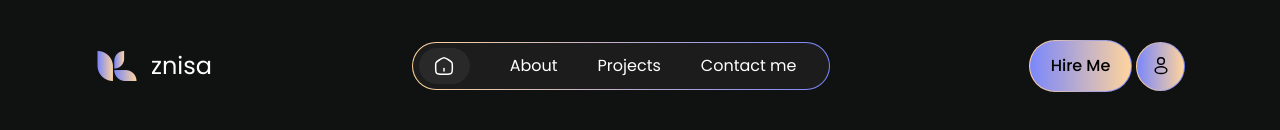
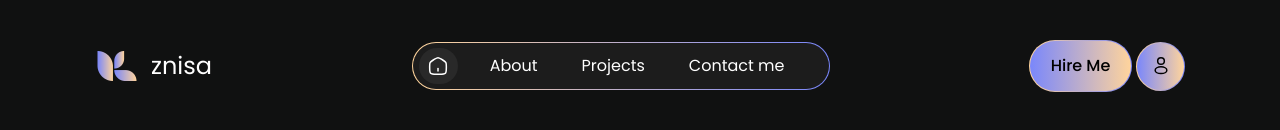
Before and after one commit to kudae3/znisa, a React (Vite) app: page / in a window 1280 px wide. Shown: the top 130 px of the page. Built offline with nearby package versions, Linux system fonts and the light colour scheme.

Commit message:
feat: implement smooth scrolling for navigation and update section IDs in App component

```diff
--- a/src/App.jsx
+++ b/src/App.jsx
@@ -14,22 +14,22 @@ function App() {
       <div className="container">
         <Navbar/>
       </div>
-      <div>
+      <div id="home">
         <div className="container">
           <Hero />
         </div>
         <Banner/>
       </div>
-      <div className="container">
+      <div id="about" className="container">
         <Process/>
       </div>
-      <div className="container">
+      <div id="projects" className="container">
         <Projects/>
       </div>
       <div className="container">
         <Testimonials/>
       </div>
-      <div className="container">
+      <div id="contact" className="container">
         <Contact/>
       </div>
       <div className="container">
--- a/src/components/Navbar.jsx
+++ b/src/components/Navbar.jsx
@@ -3,6 +3,21 @@ import People from '../assets/icons/People'
 import GradientButton from '../assets/ui/GradientBtn'
 
 const Navbar = () => {
+  const navItems = [
+    { id: 1, label: 'Home', icon: <Home/>, isActive: true, href: '#home' },
+    { id: 2, label: 'About', icon: null, isActive: false, href: '#about' },
+    { id: 3, label: 'Projects', icon: null, isActive: false, href: '#projects' },
+    { id: 4, label: 'Contact me', icon: null, isActive: false, href: '#contact' }
+  ]
+
+  const handleScroll = (e, href) => {
+    e.preventDefault()
+    const element = document.querySelector(href)
+    if (element) {
+      element.scrollIntoView({ behavior: 'smooth' })
+    }
+  }
+
   return (
     <div className='flex flex-col md:flex-row justify-between items-start md:items-center gap-3 md:gap-0'>
 
@@ -14,19 +29,17 @@ const Navbar = () => {
 
       {/* Routes Buttons */}
       <div className='gradient-border-wrapper w-full max-w-[418px] h-12 rounded-[290px] mx-auto md:mx-0'>
-        <div className='w-full h-full bg-[#1C1C1C] rounded-[290px] flex justify-between items-center gap-10 py-1.5 pl-1.5 pr-1.5 lg:pr-8 text-white'>
-          <div className='w-[52px] h-9 rounded-[40px] flex justify-center items-center bg-[#292929]'>
-            <Home/>
-          </div>
-          <div className='h-9 rounded-[40px] flex justify-center items-center'>
-            <p className='font-normal text-[10px] md:text-[16px] leading-[100%]'>About</p>
-          </div>
-          <div className='h-9 rounded-[40px] flex justify-center items-center'>
-            <p className='font-normal text-[10px] md:text-[16px] leading-[100%]'>Projects</p>
-          </div>
-          <div className='h-9 rounded-[40px] flex justify-center items-center whitespace-nowrap'>
-            <p className='font-normal text-[10px] md:text-[16px] leading-[100%]'>Contact me</p>
-          </div>
+        <div className='w-full h-full bg-[#1C1C1C] rounded-[290px] flex justify-between items-center gap-5 py-1.5 pl-1.5 pr-1.5 lg:pr-8 text-white'>
+          {navItems.map((item) => (
+            <a
+              key={item.id}
+              href={item.href}
+              onClick={(e) => handleScroll(e, item.href)}
+              className={`${item.icon ? 'w-[52px]' : 'px-3'} h-9 rounded-[40px] flex justify-center items-center ${item.isActive ? 'bg-[#292929]' : ''} ${item.label === 'Contact me' ? 'whitespace-nowrap' : ''} cursor-pointer hover:bg-[#292929] transition-colors`}
+            >
+              {item.icon ? item.icon : <p className='font-normal text-[10px] md:text-[16px] leading-[100%]'>{item.label}</p>}
+            </a>
+          ))}
         </div>
       </div>
 
--- a/src/index.css
+++ b/src/index.css
@@ -3,6 +3,10 @@
 
 @theme{
   --default-font-family: 'Poppins', sans-serif;
+}
+
+html {
+  scroll-behavior: smooth;
 }
 
 .container {
```
